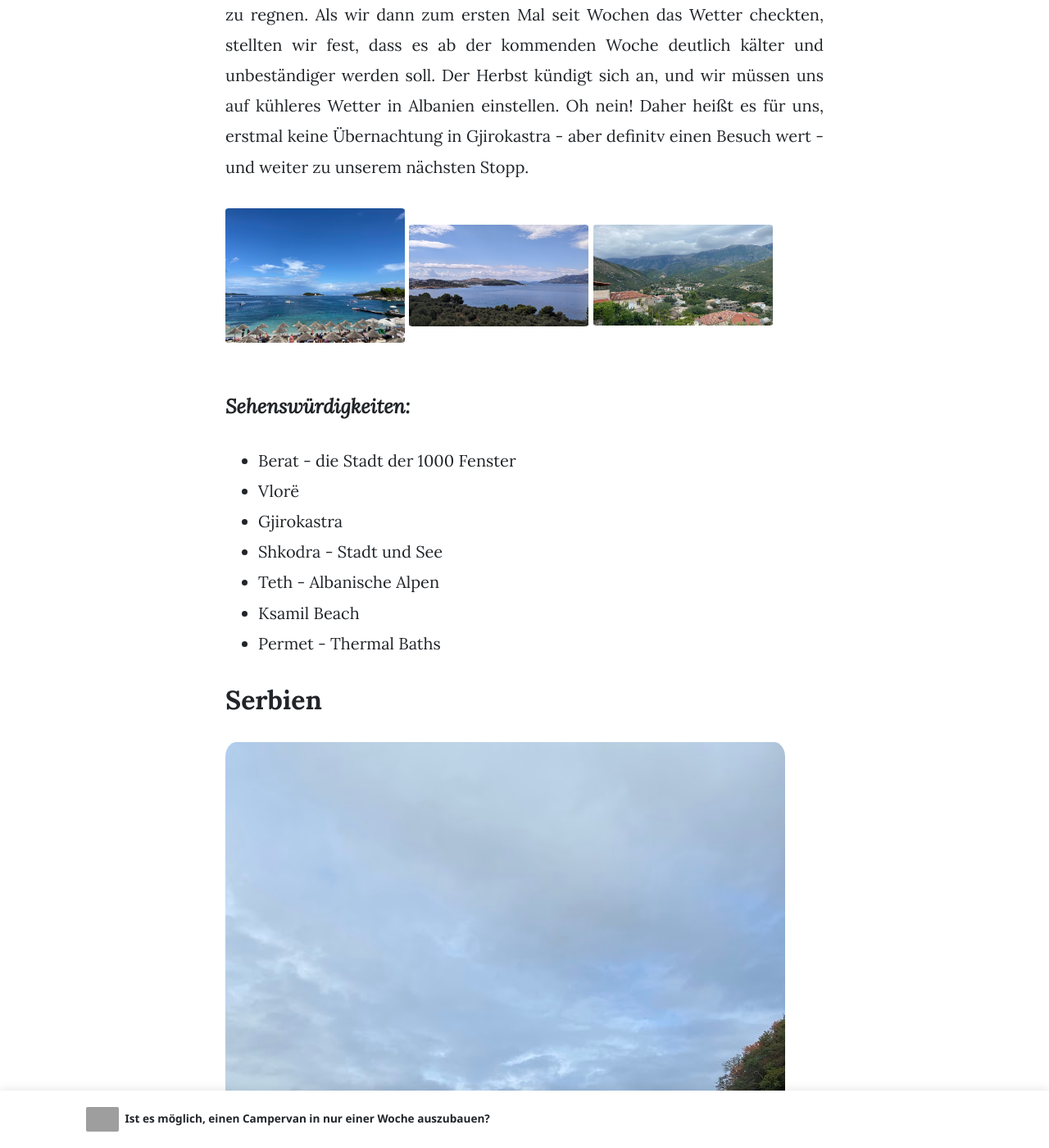
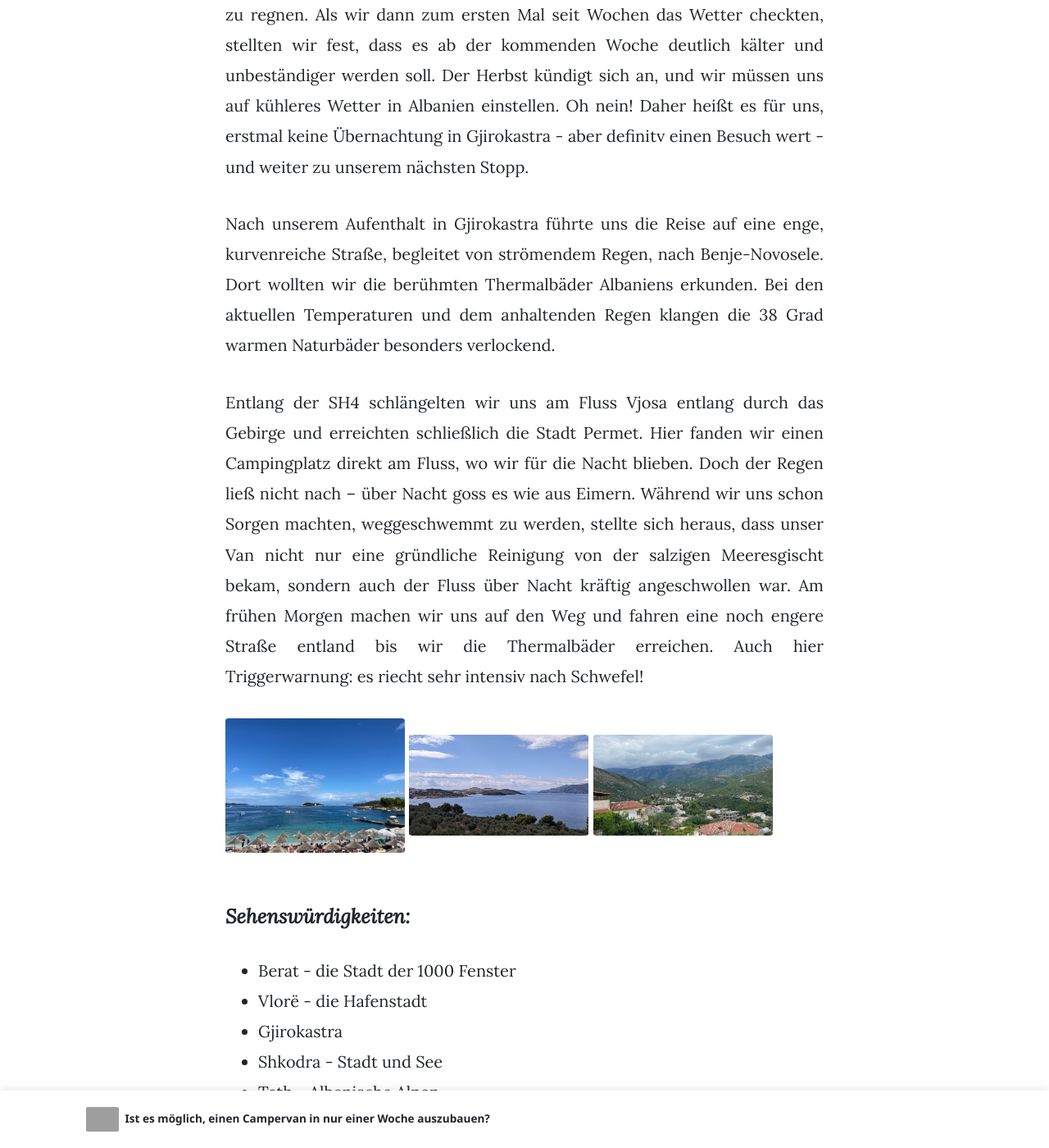
Before and after one commit to travelbuddi/travelbuddi.github.io, a Jekyll site: the page built from _posts/2024-08-08-Osteuropa-Balkan.md, in a window 1280 px wide and 1400 px high, scrolled down 11833 px. Shown: the whole window at 82% size. Built offline with Jekyll 4.4.1, drawn with Linux system fonts in a browser that asks for light colours; nearby versions of some CDN libraries; some of the changed text lies outside the part shown; grey boxes are pictures that could not be loaded.

Commit message:
Update Albanien

```diff
--- a/_posts/2024-08-08-Osteuropa-Balkan.md
+++ b/_posts/2024-08-08-Osteuropa-Balkan.md
@@ -113,6 +113,10 @@ Nach Berat ging es für uns in die bekannte Hafenstadt Vlorë. Dort erhoffen wir
 
 Die Tage am Meer waren wahrer Balsam für unsere Seelen. Drei volle Tage konnten wir ungestört am Strand liegen, uns sonnen und im kristallklaren Wasser baden. Doch irgendwann packte uns erneut die Abenteuerlust, und so machten wir uns auf den Weg nach Gjirokastra – einer Stadt, die als eines der wichtigsten Kulturerben Albaniens gilt und uns mit ihrer beeindruckenden Lage am Berg sofort in ihren Bann zog. Kaum angekommen, begann es leider zu regnen. Als wir dann zum ersten Mal seit Wochen das Wetter checkten, stellten wir fest, dass es ab der kommenden Woche deutlich kälter und unbeständiger werden soll. Der Herbst kündigt sich an, und wir müssen uns auf kühleres Wetter in Albanien einstellen. Oh nein! Daher heißt es für uns, erstmal keine Übernachtung in Gjirokastra - aber definitv einen Besuch wert - und weiter zu unserem nächsten Stopp.
 
+Nach unserem Aufenthalt in Gjirokastra führte uns die Reise auf eine enge, kurvenreiche Straße, begleitet von strömendem Regen, nach Benje-Novosele. Dort wollten wir die berühmten Thermalbäder Albaniens erkunden. Bei den aktuellen Temperaturen und dem anhaltenden Regen klangen die 38 Grad warmen Naturbäder besonders verlockend.
+
+Entlang der SH4 schlängelten wir uns am Fluss Vjosa entlang durch das Gebirge und erreichten schließlich die Stadt Permet. Hier fanden wir einen Campingplatz direkt am Fluss, wo wir für die Nacht blieben. Doch der Regen ließ nicht nach – über Nacht goss es wie aus Eimern. Während wir uns schon Sorgen machten, weggeschwemmt zu werden, stellte sich heraus, dass unser Van nicht nur eine gründliche Reinigung von der salzigen Meeresgischt bekam, sondern auch der Fluss über Nacht kräftig angeschwollen war. Am frühen Morgen machen wir uns auf den Weg und fahren eine noch engere Straße entland bis wir die Thermalbäder erreichen. Auch hier Triggerwarnung: es riecht sehr intensiv nach Schwefel!
+
 ![Albanien](/assets/images/Albanien05.jpg){: width="30%"}
 ![Albanien](/assets/images/Albanien06.jpg){: width="30%"}
 ![Albanien](/assets/images/Albanien07.jpg){: width="30%"}
@@ -121,7 +125,7 @@ Die Tage am Meer waren wahrer Balsam für unsere Seelen. Drei volle Tage konnten
 
 #### *Sehenswürdigkeiten:*
 * Berat - die Stadt der 1000 Fenster
-* Vlorë
+* Vlorë - die Hafenstadt
 * Gjirokastra
 * Shkodra - Stadt und See
 * Teth - Albanische Alpen
```
Also changed, not shown: other parts of _posts/2024-08-08-Osteuropa-Balkan.md (+1 -1 lines).
